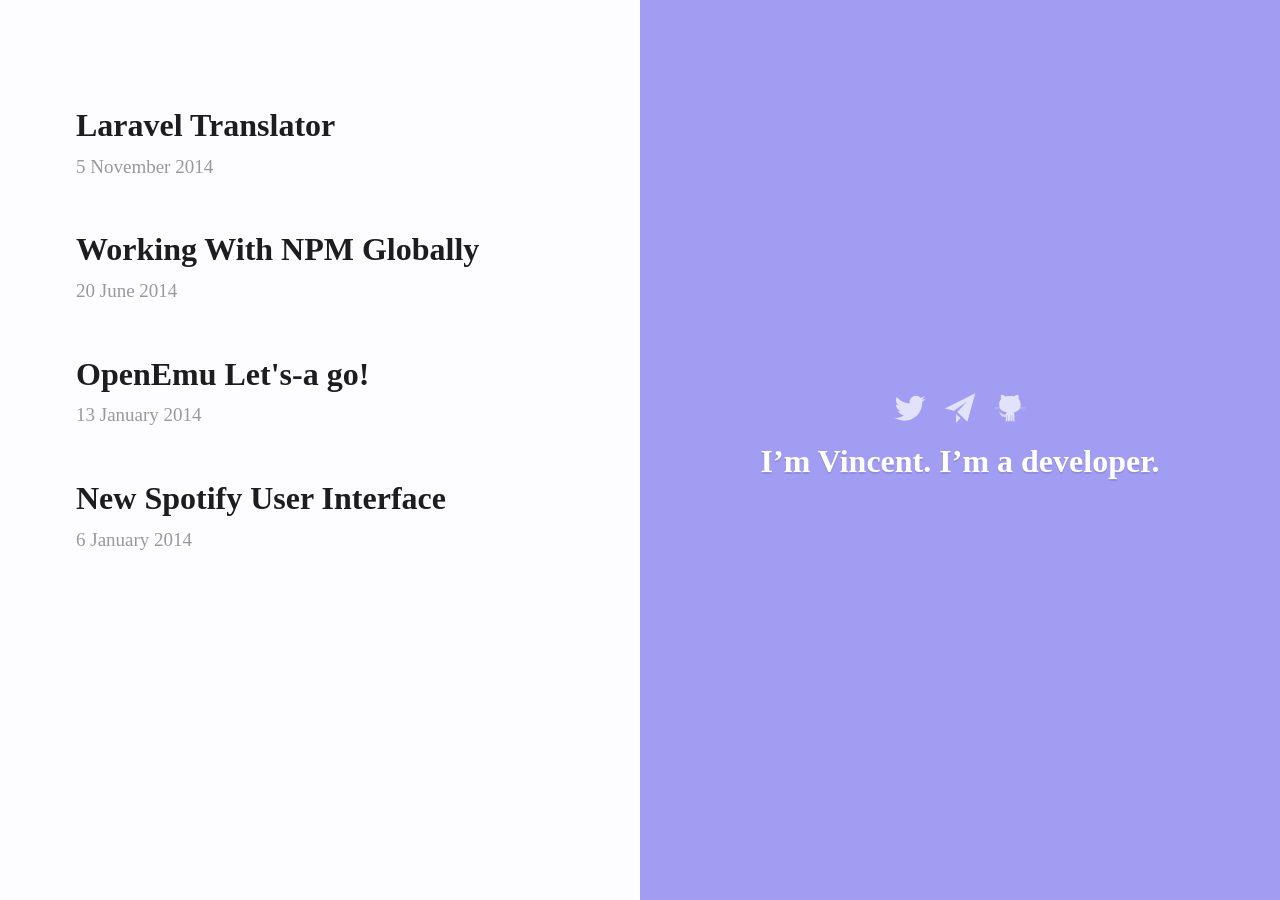
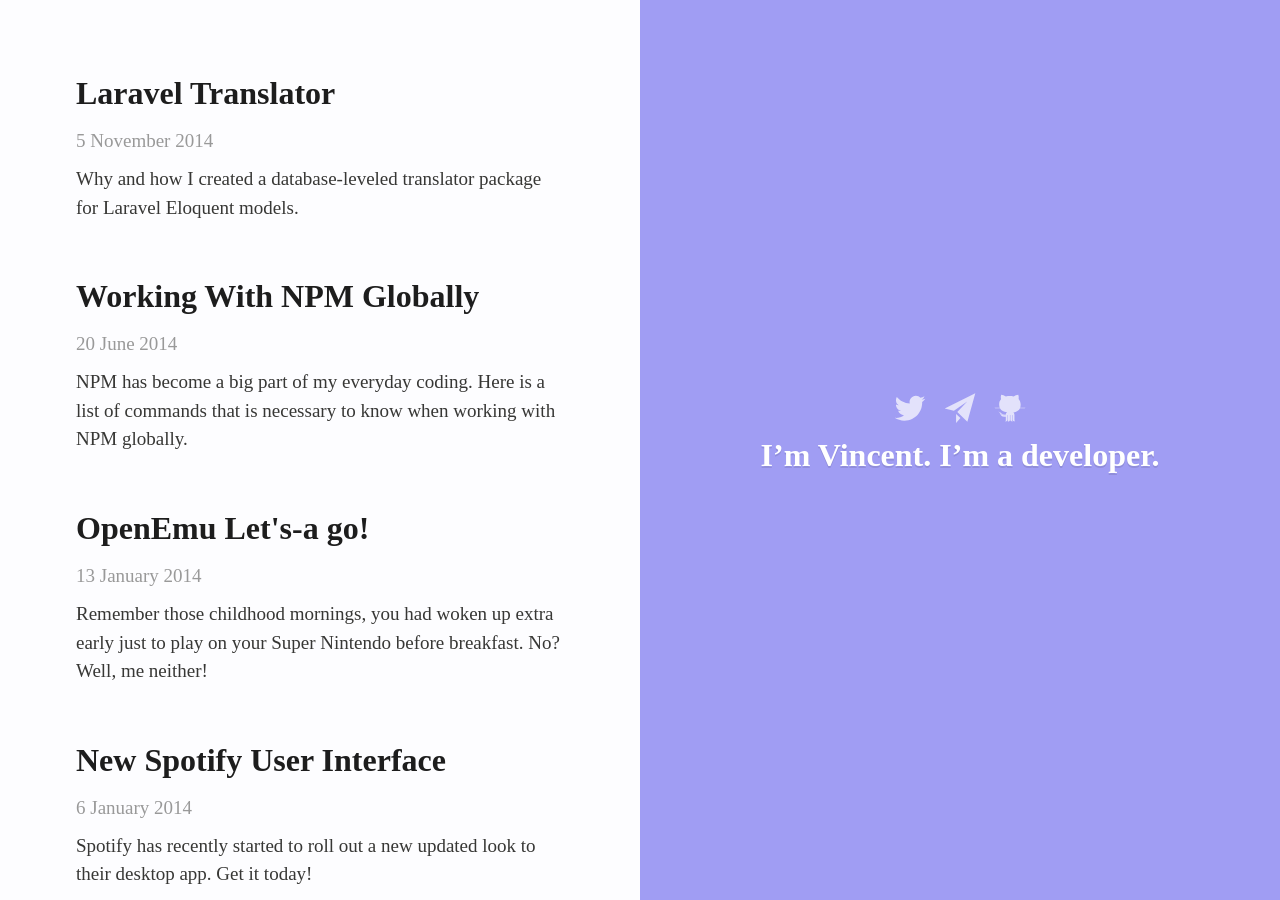
Before and after one commit to mikaelmattsson/mikaelmattsson.github.io, a Jekyll site: the page built from index.html, in a window 1280 px wide. Built offline with Jekyll 4.4.1, drawn with Linux system fonts in a browser that asks for light colours; the repository's description, which GitHub fills in, is left out.

Commit message:
Add article descriptions on startpage.

```diff
--- a/_posts/2014-11-05-laravel-translator.md
+++ b/_posts/2014-11-05-laravel-translator.md
@@ -3,7 +3,7 @@
 title: Laravel Translator
 color: '#5d9cec'
 image: laravel-translator.png
-excerpt: Why and how I created a translator package for Laravel Eloquent models.
+excerpt: Why and how I created a database-leveled translator package for Laravel Eloquent models.
 ---
 
 A while ago I started to build a multilingual application. One of the client's criteria was that they wanted to be able to edit translations and adding new languages during the life cycle of the app. Building a database-leveled multilingual back-end was new for me. This is the story of how and why the [Translator](https://github.com/vinkla/translator) package came to life.
--- a/_sass/_layouts.scss
+++ b/_sass/_layouts.scss
@@ -63,13 +63,17 @@
 }
 
 .page--home {
- article {
-  padding-bottom: 1em;
- }
+  article {
+    margin-bottom: 3em;
+
+    &:last-child {
+      margin-bottom: 4em;
+    }
+  }
 }
 
 article {
-  padding: 0 0 4em;
+  margin: 0 0 4em;
 
   @media screen and (max-width: 50em) { padding: 0 0 1em; }
 
--- a/_sass/_typography.scss
+++ b/_sass/_typography.scss
@@ -38,7 +38,7 @@
 
   .page--home & {
     font-weight: 700;
-    margin-bottom: .3em;
+    margin-top: 0;
   }
 }
 
@@ -80,7 +80,14 @@
   }
 }
 
-time { color: #999; }
+time {
+  color: #999;
+
+  .page--home & {
+    display: block;
+    padding-bottom: .5em;
+  }
+}
 
 header {
   -moz-osx-font-smoothing: grayscale;
--- a/index.html
+++ b/index.html
@@ -3,8 +3,9 @@
 color: '#a09df3'
 ---
 {% for post in site.posts %}
-  <article class="start">
+  <article>
     <h2><a href="{{post.url}}">{{post.title}}</a></h2>
     <time datetime="{{post.date | date: "%Y-%m-%d"}}">{{post.date | date: "%-d %B %Y"}}</time>
+    <p>{{post.excerpt}}</p>
   </article>
 {% endfor %}
```
